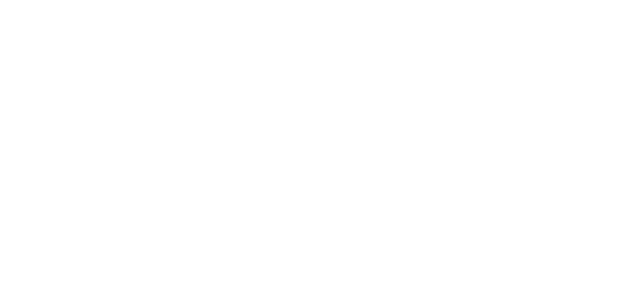
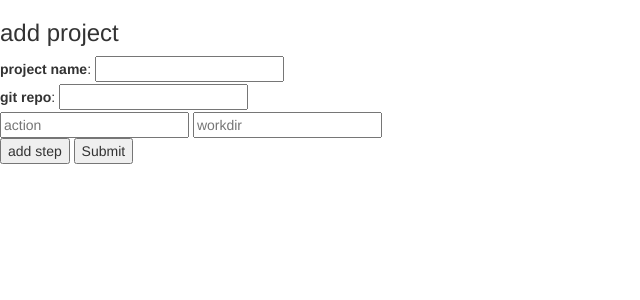
Before and after one commit to exactassembly/cerise, a Flask app: page /account/add in a window 1280 px wide. Before the commit the part shown is empty. Shown: the top 300 px of the page, without its empty margins (0-640 px from the left). Run offline with Flask 2, Linux system fonts and the light colour scheme; the visitor is signed in with stand-in values (Sample User, id 1); some libraries are stand-ins or nearby versions.

Commit message:
template fixes

```diff
--- a/app/static/js/account.js
+++ b/app/static/js/account.js
@@ -2,7 +2,7 @@ $( "div #view" ).html('<iframe src="/buildlight"></iframe>');
 
 $( "#addProject" ).click(function(){
     var group = $(this).attr('group');
-    $( "div #view" ).html('<iframe src="/account/add?group=' + group + '></iframe>');
+    $( "div #view" ).html('<iframe src="/account/add?group=' + group + '"></iframe>');
 });
 
 $( "#addSub" ).click(function(){
--- a/app/templates/account.html
+++ b/app/templates/account.html
@@ -8,9 +8,10 @@
 </head>
 <body>
 <nav class="navbar navbar-inverse navbar-fixed-top">
+    <div class="container-fluid">
     <div class="navbar-header">
         <a href="/account" class="navbar-brand">cerise</a>
-    <div class="container-fluid">
+    </div>
         <ul class="nav navbar-nav navbar-right">
             <li><a href="/account/profile">profile</a></li>
             <li><a href="/logout">logout</a></li>
@@ -43,8 +44,8 @@
             <button type="button" class="list-group-item">{{ project.name }}</button>
             {% endif %}
         {% endfor %}
+        <button id="addProject" type="button" group="{{ group['id'] }}">add project</button>
     {% endfor %}
-        <button id="addProject" type="button" group="{{ group['id'] }}">add project</button>
     </div>
 </div>
 <div id="view" class="col-xs-10">
--- a/app/templates/new_project.html
+++ b/app/templates/new_project.html
@@ -20,7 +20,7 @@
   {% endif %}
 {% endwith %}
 </div>
-<form id="newProject" action="/account/add" method="POST" style="display: none">
+<form id="newProject" action="/account/add" method="POST">
     <input type="hidden" name="group" value="{{ group.id }}">
     {% if parent %}
     <input type="hidden" name="parent" value="{{ parent.id }}">
```
